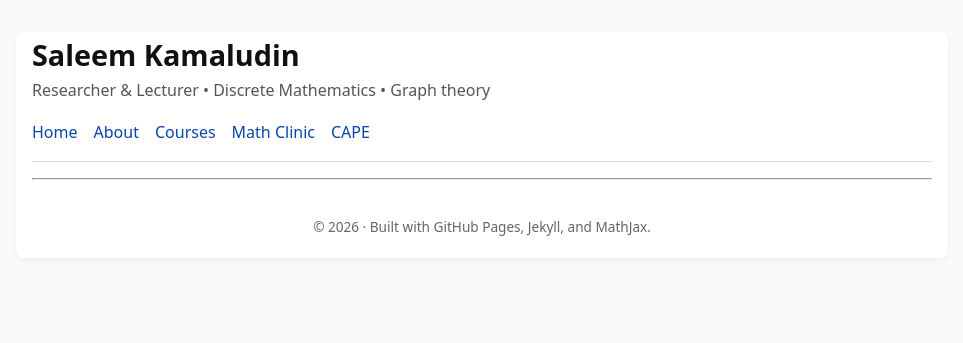
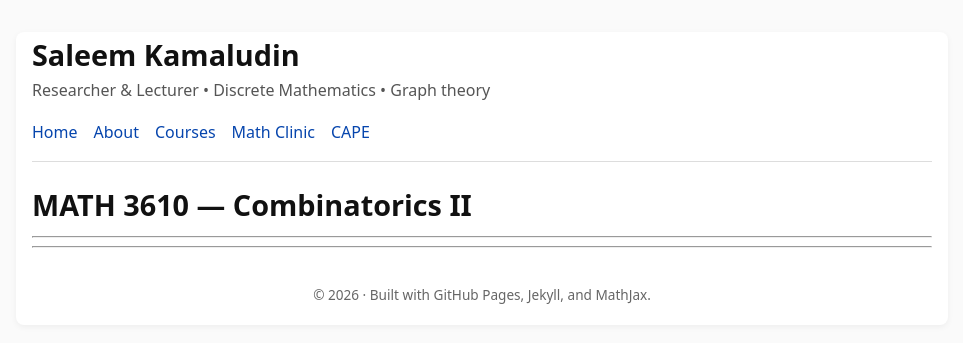
Before and after one commit to SaleemKamaludin/SaleemKamaludin.github.io, a Jekyll site: the page built from courses/combinatorics-ii/index.md, in a window 1280 px wide. Shown: the top 343 px of the page, without its empty margins (158-1121 px from the left). Built offline with Jekyll 4.4.1, drawn with Linux system fonts in a browser that asks for light colours.

Commit message:
Update index.md

```diff
--- a/courses/combinatorics-ii/index.md
+++ b/courses/combinatorics-ii/index.md
@@ -2,3 +2,7 @@
 layout: default
 title: MATH 3610 — Combinatorics II
 ---
+
+# MATH 3610 — Combinatorics II
+
+---
```
